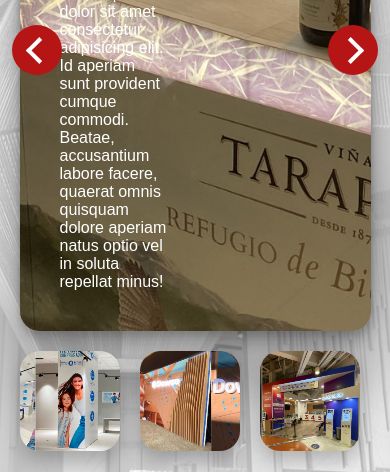
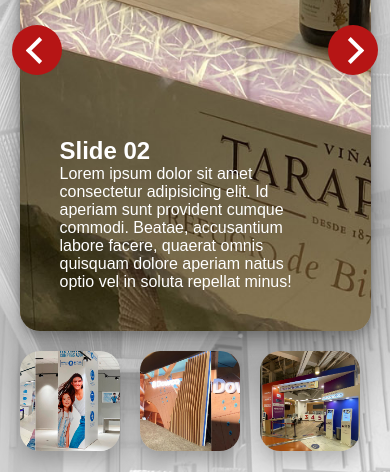
Before and after one commit to Felipeavr/rojoprueba, a plain HTML site: page galeria01/index.html in a window 390 px wide. Shown: the part 372-844 px from the top of the page. Drawn offline with nearby package versions, Linux system fonts and the light colour scheme.

Commit message:
Update estilos.css

```diff
--- a/galeria01/estilos.css
+++ b/galeria01/estilos.css
@@ -275,4 +275,13 @@
         left: 600px;
         opacity: 0;
     }*/
+       .content h2 {
+        font-size: 1.5em;
+        color: #fff;
+    }
+
+    .content p {
+        width: 90%;
+
+    }
 }
```
